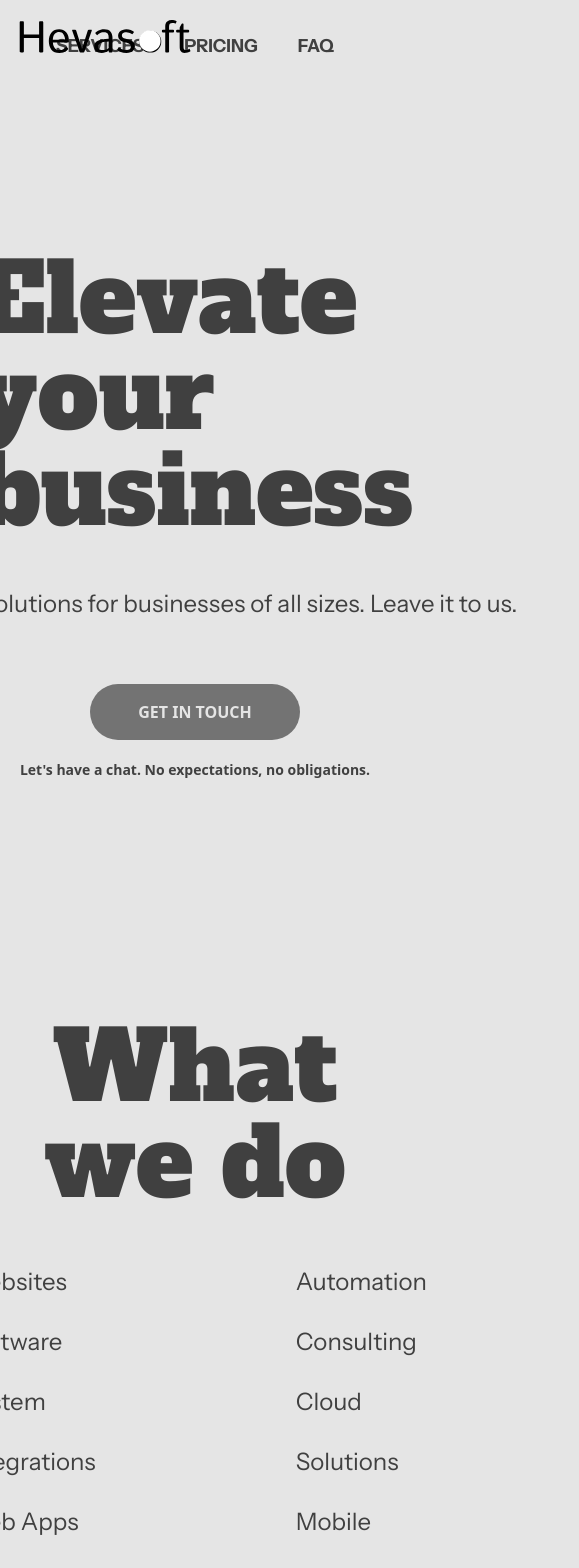
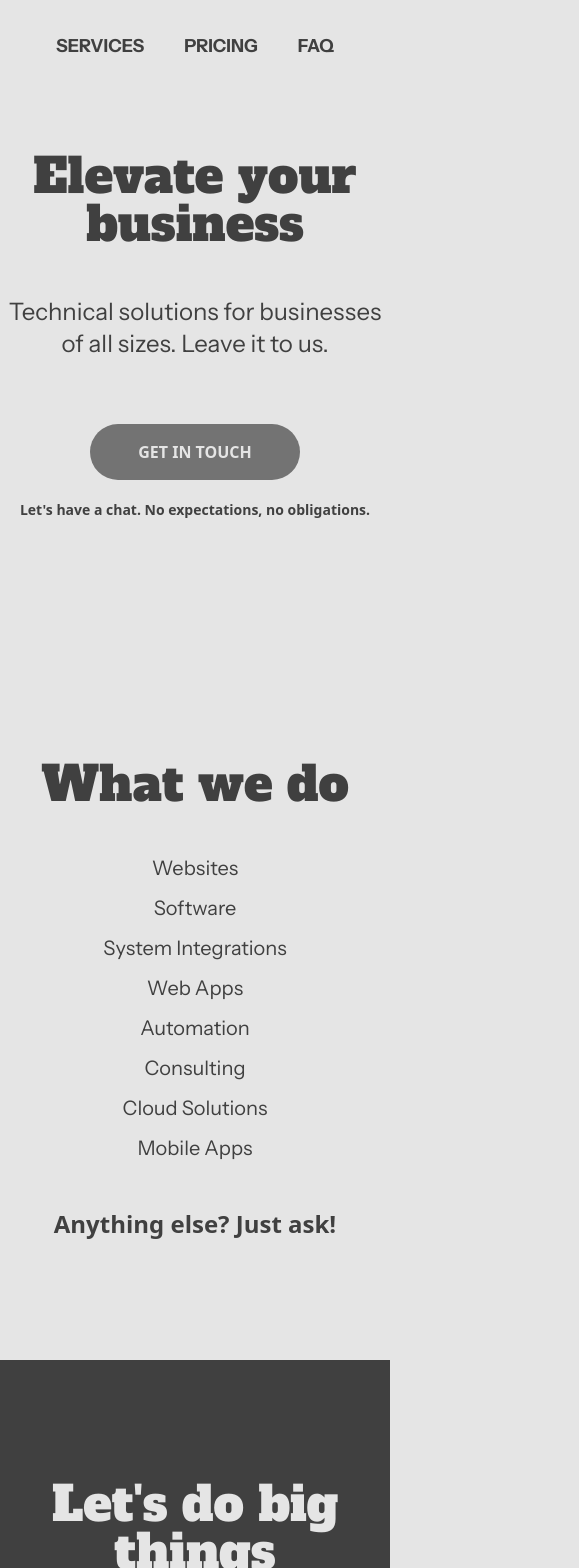
Before and after one commit to JyheMark/au-com-hevasoft, a Next.js app: page / in a window 390 px wide. Shown: the top 1568 px of the page, 579 px wide, since content can reach past the window. Built offline with nearby package versions, Linux system fonts and the light colour scheme.

Commit message:
Improved responsiveness

```diff
--- a/src/app/page.tsx
+++ b/src/app/page.tsx
@@ -32,18 +32,18 @@ export const viewport: Viewport = {
 export default function Page() {
   return (
     <>
-      <div className="flex flex-col w-full mt-40">
-        <div className={"flex flex-col w-full items-center gap-12 pb-30"}>
-          <h1 className={`${alfaSlabOne.className} text-8xl`}>
+      <div className="flex flex-col w-full mt-15">
+        <div className={"flex flex-col w-full items-center gap-12 pb-30 px-1"}>
+          <h1 className={`${alfaSlabOne.className} text-5xl sm:text-6xl text-center`}>
             Elevate your business
           </h1>
           <p
-            className={`${instrumentSans.className} text-2xl w-3xl text-center`}
+            className={`${instrumentSans.className} text-2xl text-center`}
           >
             Technical solutions for businesses of all sizes. Leave it to us.
           </p>
           <div className="flex flex-col justify-start mt-4">
-            <div className="mx-auto text-center bg-neutral-500 hover:bg-neutral-700 hover:cursor-pointer transition text-neutral-200 font-semibold rounded-full px-12 py-4">
+            <div className="mx-auto text-center bg-neutral-500 hover:bg-neutral-700 hover:cursor-pointer transition text-neutral-200 font-semibold rounded-full px-12 py-4 select-none">
               GET IN TOUCH
             </div>
             <span className="text-sm font-semibold mt-5">
@@ -52,33 +52,33 @@ export default function Page() {
           </div>
           {/* We do websites, software, system integrations, web apps, automation, consulting, cloud, mobile apps*/}
         </div>
-        <div className={"flex flex-col w-full items-center gap-10 py-30"}>
+        <div className={"flex flex-col w-full items-center gap-10 py-30 px-1"}>
           <span
-            className={`${alfaSlabOne.className} text-8xl max-w-5xl text-center`}
+            className={`${alfaSlabOne.className} text-5xl sm:text-6xl text-center`}
           >
             What we do
           </span>
           <div
-            className={`${instrumentSans.className} flex flex-row justify-center gap-50 text-2xl leading-15`}
+            className={`${instrumentSans.className} w-full flex flex-col sm:flex-row sm:gap-15 justify-center text-xl leading-10`}
           >
-            <ul>
+            <ul className="text-center">
               <li>Websites</li>
               <li>Software</li>
               <li>System Integrations</li>
               <li>Web Apps</li>
             </ul>
-            <ul>
+            <ul className="text-center">
               <li>Automation</li>
               <li>Consulting</li>
               <li>Cloud Solutions</li>
               <li>Mobile Apps</li>
             </ul>
           </div>
-          <span className="text-2xl">Anything else? Just ask!</span>
+          <span className="text-2xl font-semibold">Anything else? Just ask!</span>
         </div>
-        <div className="flex flex-col items-center bg-neutral-700 text-neutral-200 py-30">
+        <div id="contact-us" className="flex flex-col items-center bg-neutral-700 text-neutral-200 py-30 px-1">
           <span
-            className={`${alfaSlabOne.className} text-8xl max-w-5xl text-center`}
+            className={`${alfaSlabOne.className} text-5xl sm:text-6xl text-center`}
           >
             Let&apos;s do big things
           </span>
--- a/src/components/NavigationBar.tsx
+++ b/src/components/NavigationBar.tsx
@@ -6,7 +6,6 @@ const instrumentSans = Instrument_Sans();
 export default function Navigation() {
   return (
     <div className="px-4">
-      <img src={"/logo.svg"} alt="Hevasoft Logo" className="h-16 absolute top-2"/>
       <nav className={`${instrumentSans.className} bg-neutral-200 w-full pt-8`}>
         <ul className="flex justify-center gap-10">
           <li>
```
